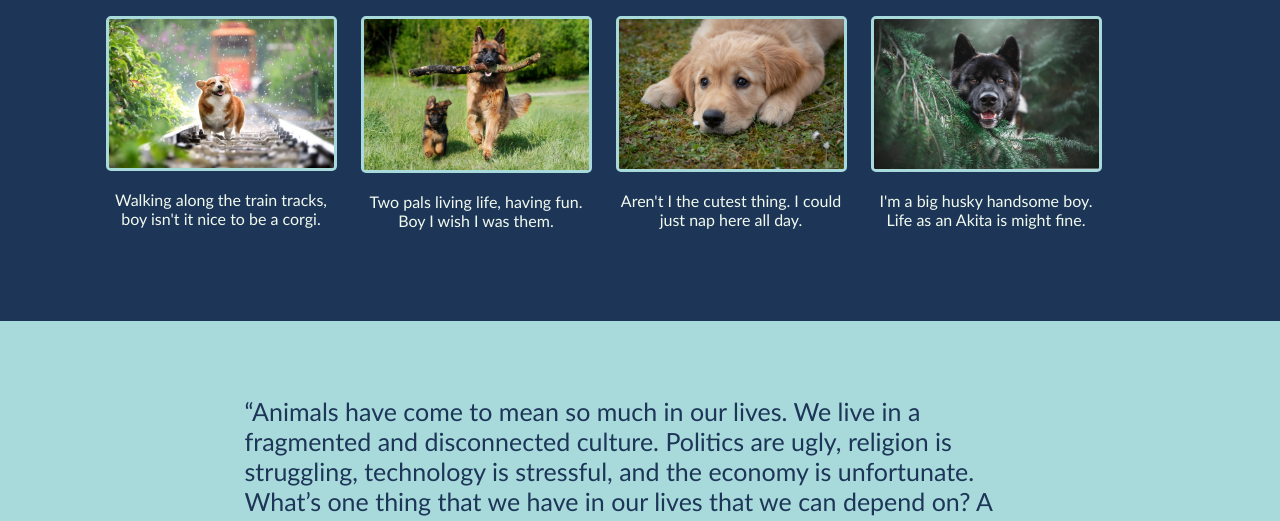
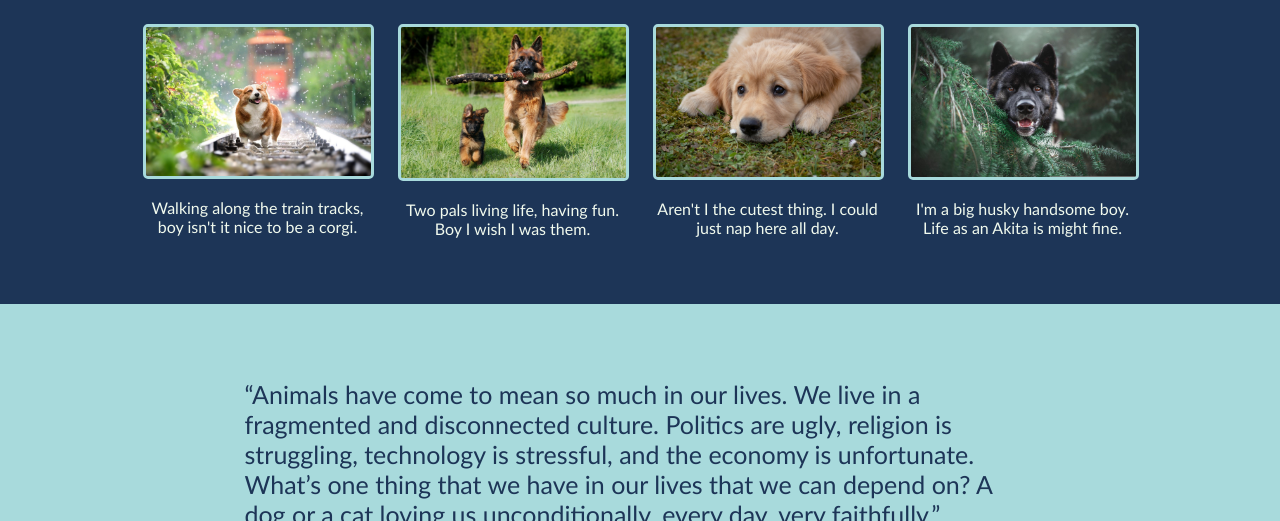
Before and after one commit to jacobwendell/odin-landingpage, a plain HTML site: page index.html in a window 1280 px wide. Shown: the part 615-1136 px from the top of the page. Drawn offline with Linux system fonts and the light colour scheme.

Commit message:
Changed Information Padding to make it even

```diff
--- a/styles/style.css
+++ b/styles/style.css
@@ -73,7 +73,7 @@ header ul li a {
 
 .information {
     background-color: #1d3557;
-    padding: 2px 75px 75px 2px;
+    padding: 10px 75px 50px 75px;
 }
 
 h3 {
```
